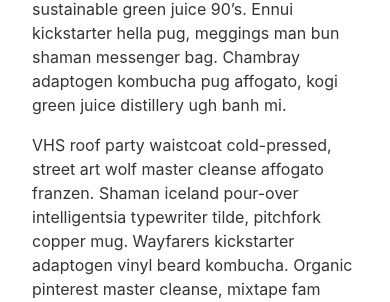
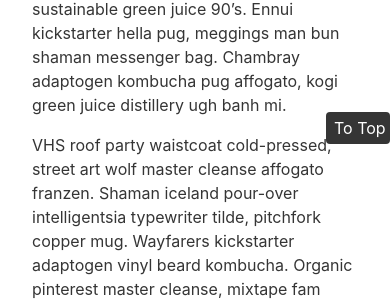
Before and after one commit to covanjiang/covanjiang.github.io, a Jekyll site: the page built from _posts/2016-11-27-top-monospaced-fonts-for-coding.md, in a window 390 px wide. Shown: the part 756-1058 px from the top of the page. Built offline with Jekyll 4.4.1, drawn with Linux system fonts in a browser that asks for light colours.

Commit message:
feat(TOP):

```diff
--- a/_layouts/post.html
+++ b/_layouts/post.html
@@ -10,5 +10,5 @@ layout: default
       &middot;
       # {% for tag in page.tags %}<a href="/tags#{{tag}}">{{tag}}</a>{% unless forloop.last %}, {% endunless %}{% endfor %}</span>
 </section>
-
+<a href="javascript:void(0);" title="Back To Top" class="back-to-top post-back-to-top">To Top</a>
 {% include back_to_top.html %}
--- a/_sass/_main.scss
+++ b/_sass/_main.scss
@@ -343,4 +343,19 @@ logo {
     font-size: 16px;
     font-weight: normal;
   }
+
+  .post-back-to-top {
+    display: block;
+    position: fixed;
+    background-color: #353535;
+    color: #fff;
+    width: 64px;
+    height: 32px;
+    border-radius: 4px;
+    padding: 4px 4px 4px 8px;
+    bottom: 0;
+    right: 0;
+    font-size: 16px;
+    font-weight: normal;
+  }
 }
```
